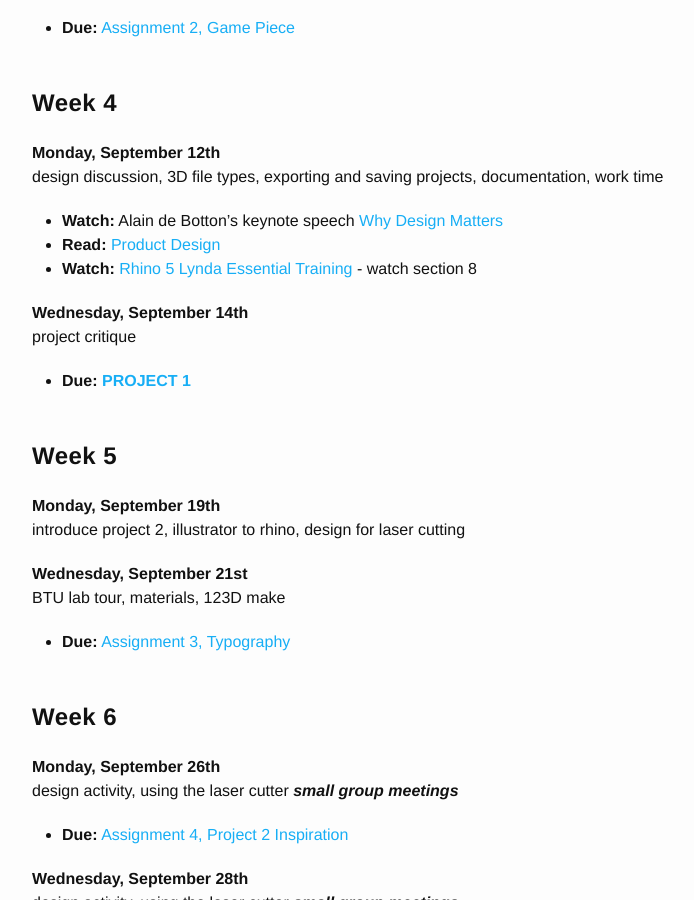
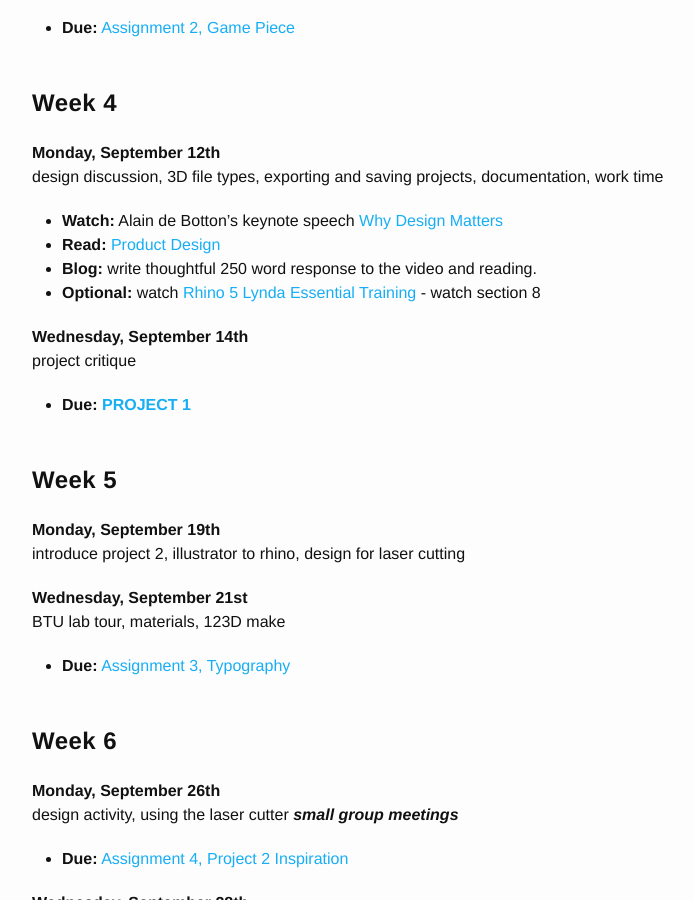
Before and after one commit to coloringchaos/form-fall-16, a Jekyll site: the page built from schedule.md, in a window 1280 px wide and 900 px high, scrolled down 1242 px. Shown: the whole window, without its empty margins (238-932 px from the left). Built offline with Jekyll 4.4.1, drawn with Linux system fonts in a browser that asks for light colours.

Commit message:
week 4 homework

```diff
--- a/schedule.md
+++ b/schedule.md
@@ -41,7 +41,8 @@ Assignments are due on the day that they are listed.
 
 + **Watch:** Alain de Botton's keynote speech [Why Design Matters](https://www.youtube.com/watch?v=6QcTQSNTONw)
 + **Read:** [Product Design](https://www.dwell.com/article/an-introduction-to-product-design-8ca338bd)
-+ **Watch:** [Rhino 5 Lynda Essential Training](https://www.lynda.com/Rhino-tutorials/Rhino-5-Essential-Training/133324-2.html) - watch section 8
++ **Blog:** write thoughtful 250 word response to the video and reading.
++ **Optional:** watch [Rhino 5 Lynda Essential Training](https://www.lynda.com/Rhino-tutorials/Rhino-5-Essential-Training/133324-2.html) - watch section 8
 
 **Wednesday, September 14th** <br> project critique
 
```
